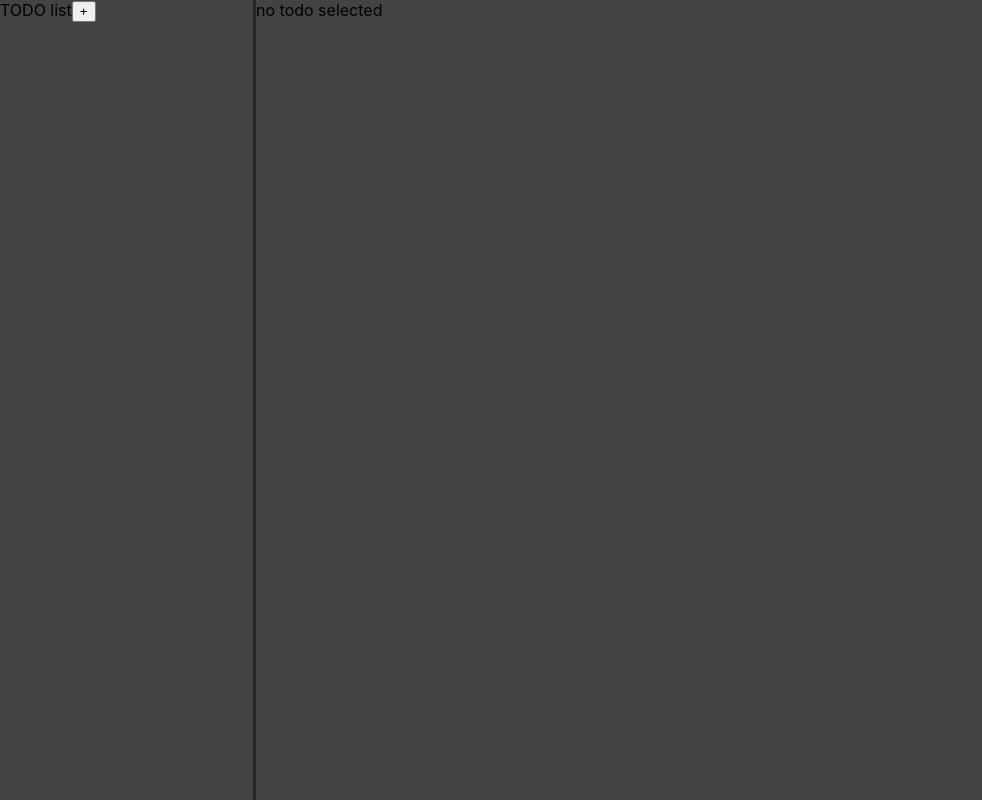
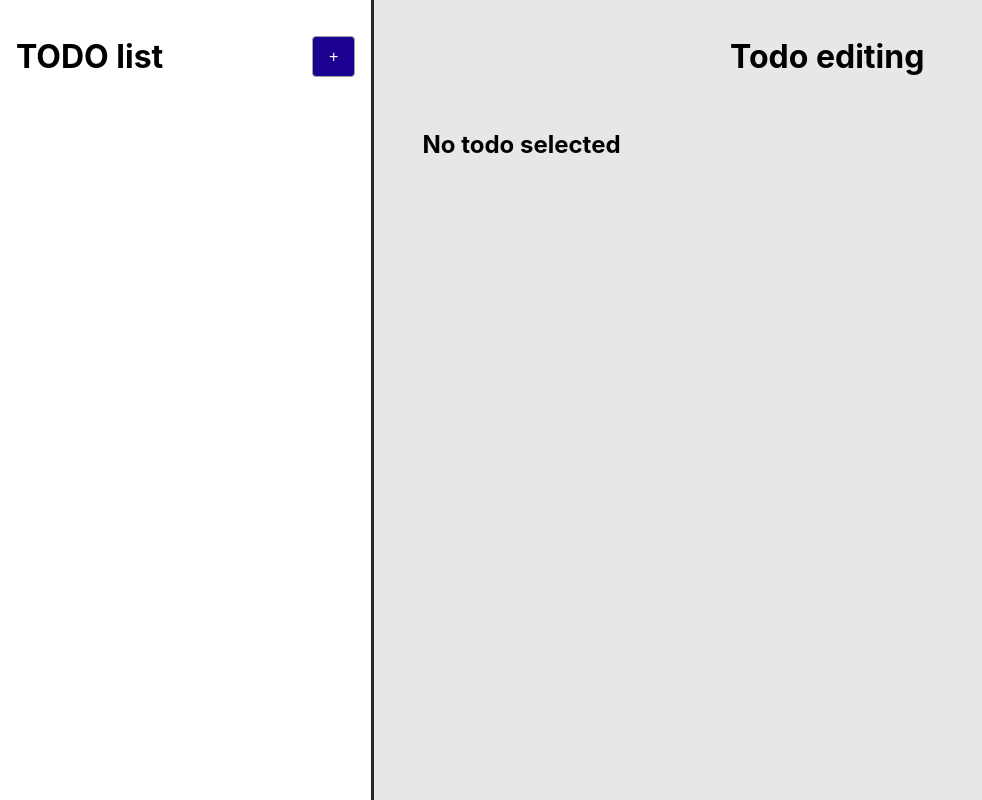
Before and after one commit to Doomsdhg/todo, a React (Create React App) app: page / in a window 1280 px wide. Shown: the whole page, without its empty margins (0-982 px from the left). Built offline with nearby package versions, Linux system fonts and the light colour scheme.

Commit message:
TODO-4: styles implementation and positioning fixes (#4)
* TODO-4: styles implementation and positioning fixes

```diff
--- a/src/App.scss
+++ b/src/App.scss
@@ -1,4 +1,64 @@
 .App {
     height: 100vh;
-    background-color: rgb(67, 67, 67);
+    background-color: rgb(231, 231, 231);
+
+    button {
+        padding: 0.5rem 1rem;
+        border: none;
+        color: white;
+        text-align: center;
+        text-decoration: none;
+        display: inline-block;
+        font-size: 16px;
+        border-radius: 0.25rem;
+        border: 1px solid rgb(163, 163, 163);
+    }
+
+    input {
+        display: block;
+        height: 2rem;
+        padding: 0.375rem 0.75rem;
+        font-family: inherit;
+        font-size: 1rem;
+        font-weight: 400;
+        line-height: 1.5;
+        color: #212529;
+        background-color: #fff;
+        background-clip: padding-box;
+        border: 1px solid #bdbdbd;
+        border-radius: 0.25rem;
+        transition: border-color 0.15s ease-in-out, box-shadow 0.15s ease-in-out;
+    }
+    select {
+        display: block;
+        height: 3rem;
+        padding: 0.375rem 0.75rem;
+        font-family: inherit;
+        font-size: 1rem;
+        font-weight: 400;
+        line-height: 2rem;
+        color: #212529;
+        background-color: #fff;
+        background-clip: padding-box;
+        border: 1px solid #bdbdbd;
+        border-radius: 0.25rem;
+        transition: border-color 0.15s ease-in-out, box-shadow 0.15s ease-in-out;
+    }
+
+    ::-webkit-scrollbar {
+        width: 1rem;
+    }
+
+    ::-webkit-scrollbar-track {
+        background: #c0c0c0;
+    }
+
+    ::-webkit-scrollbar-thumb {
+        border-radius: 5px;
+        background: #888;
+    }
+
+    ::-webkit-scrollbar-thumb:hover {
+        background: #555;
+    }
 }
--- a/src/components/TodoItemCard/TodoItemCard.scss
+++ b/src/components/TodoItemCard/TodoItemCard.scss
@@ -1,6 +1,19 @@
 .todo-item-card-wrapper {
-    display: inline-block;
+    padding: 1rem;
+    display: flex;
+    justify-content: space-between;
     border-top: 1px solid black;
     border-bottom: 1px solid black;
     margin-top: -1px;
+
+    .todo-item-card-wrapper__name{
+        text-overflow: ellipsis;
+        white-space: nowrap;
+        overflow: hidden;
+        width: calc(100% - 3rem);
+    }
+    .todo-item-card-wrapper__delete-button{
+        background-color: rgb(194, 0, 0);
+        width: 3rem;
+    }
 }
--- a/src/components/TodoItemCard/TodoItemCard.tsx
+++ b/src/components/TodoItemCard/TodoItemCard.tsx
@@ -22,8 +22,11 @@ export const TodoItemCard: FC<TodoItemCardProps> = (props: TodoItemCardProps) =>
 
   return (
   <div className="todo-item-card-wrapper" onClick={() => selectThisTodo()}>
-    <span>{props.name}</span>
-    <button onClick={() => props.deleteCallback(props.index)}>X</button>
+    <div className="todo-item-card-wrapper__name">{props.name}</div>
+    <button className="todo-item-card-wrapper__delete-button"
+    onClick={() => props.deleteCallback(props.index)}>
+      X
+    </button>
   </div>
   )
 };
--- a/src/components/TodoList/TodoList.scss
+++ b/src/components/TodoList/TodoList.scss
@@ -3,19 +3,45 @@
     display: inline-flex;
     flex-direction: column;
     flex: 4 1 1;
-    width: 20%;
+    width: 30%;
     height: 100vh;
     border-right: 3px solid rgb(40, 40, 40);
-    overflow-y: scroll;
+    overflow-y: auto;
+    overflow-x: hidden;
     scrollbar-color: #6969dd #e0e0e0;
     scrollbar-width: thin;
+    background-color: white;
 
-    .todo-list-container__adding-panel{
-        display: inline-block;
-        width: 100%;
+    .todo-list-header{
+        padding: 1rem;
+        display: flex;
+        justify-content: space-between;
+        .todos-header__toggle-adding-panel-button{
+            background-color: rgb(27, 0, 146);
+            height: 50%;
+            margin: auto 0;
+        }
     }
 
-    .todo-list-container__validation-error{
+    .adding-panel{
+        width: 100%;
+        padding: 1rem;
+        margin-bottom: 2rem;
+
+        .adding-panel__form {
+            display: flex;
+            input {
+                width: calc(100% - 1.6rem - 2rem - 4rem)
+            }
+        }
+        .adding-panel__adding-button {
+            background-color: rgb(21, 113, 21);
+            border-radius: 0.25rem;
+            width: 4rem;
+        }
+    }
+
+    .validation-error{
         color: red;
     }
 }
--- a/src/components/TodoList/TodoList.tsx
+++ b/src/components/TodoList/TodoList.tsx
@@ -47,19 +47,22 @@ const TodoList: FC = function(){
 
   const renderAddingPanel = () => {
     return displayAddingPanel ?
-    <div className="todo-list-container__adding-panel">
-      <form>
+    <div className="adding-panel">
+      <form className="adding-panel__form">
         <input type="text" onChange={(e: ChangeEvent<HTMLInputElement>) => todoInputHandler(e)}>
         </input>
+        <button className="adding-panel__adding-button"
+        onClick={() => handleAddingTodo()}>
+          add
+        </button>
       </form>
-      <button onClick={() => handleAddingTodo()}>add</button>
     </div> :
     null;
   }
 
   const renderValidationError = () => {
     return displayAddingPanel && displayValidationError ?
-    <span className='todo-list-container__validation-error'>
+    <span className='validation-error'>
       {Constants.ERRORS.VALIDATION.FORBIDDEN_EMPTY_NAME}
     </span> :
     null;
@@ -67,9 +70,9 @@ const TodoList: FC = function(){
 
   return (
     <div className="todo-list-container">
-      <div className="todo-list-container__todos-header">
-        <span>TODO list</span>
-        <button onClick={() => toggleAddingPanel()}>+</button>
+      <div className="todo-list-header">
+        <h1>TODO list</h1>
+        <button className="todos-header__toggle-adding-panel-button" onClick={() => toggleAddingPanel()}>+</button>
       </div>
       {renderAddingPanel()}
       {renderValidationError()}
--- a/src/components/TodoManagingPanel/TodoManagingPanel.scss
+++ b/src/components/TodoManagingPanel/TodoManagingPanel.scss
@@ -1,11 +1,44 @@
 .todo-managing-panel-container {
     display: inline-block;
-    width: 80%;
+    padding: 1rem;
+    width: 70%;
     flex: 4 1 4;
 
+    .managing-panel-title {
+        display: flex;
+        width: 100%;
+        justify-content: center;
+    }
     .editing-container {
+        .editing-name-form {
+            margin-top: 1rem;
+            .editing-name-form__title {
+
+            }
+            .editing-name-form__input {
+                margin-top: 1rem;
+                width: calc(100% - 2rem);
+            }
+        }
+        .editing-status-form {
+            margin-top: 1rem;
+            .editing-status-form__title {
+                margin-top: 1rem;
+            }
+            .editing-status-form__select {
+                margin-top: 1rem;
+            }
+        }
         .editing-container__validation-error {
             color: red;
+            margin-top: 1rem;
+        }
+        .editing-container__save-changes-button{
+            background-color: rgb(21, 113, 21);
+            margin-top: 1rem;
         }
     }
+    .no-todo-selected {
+        margin: 2rem;
+    }
 }
--- a/src/components/TodoManagingPanel/TodoManagingPanel.tsx
+++ b/src/components/TodoManagingPanel/TodoManagingPanel.tsx
@@ -1,4 +1,4 @@
-import { FC, useContext, useState } from 'react';
+import { FC, useContext, useEffect, useState } from 'react';
 import { Constants } from '../../constants/constants';
 import { SelectedTodoContext } from '../../context/SelectedTodoContext';
 import { TodosArrayContext } from '../../context/TodosArrayContext';
@@ -9,19 +9,24 @@ interface TodoManagingPanelProps {}
 
 const TodoManagingPanel: FC<TodoManagingPanelProps> = () => {
   const {selectedTodo, selectedTodoIndex} = useContext(SelectedTodoContext);
-  const [todoName, setTodoName] = useState<string>(selectedTodo.name);
-  const [todoStatus, setTodoStatus] = useState<todoStatus>(selectedTodo.status || Constants.TODOS_STATUS.AWAITS);
+  const {todosArray, setTodosArray} = useContext(TodosArrayContext);
+  const [todoNameInput, setTodoName] = useState<string>(selectedTodo.name);
+  const [todoStatusInput, setTodoStatus] = useState<todoStatus>(selectedTodo.status || Constants.TODOS_STATUS.AWAITS);
   const [displayValidationError, setDisplayValidationError] = useState<boolean>(Constants.GENERAL.FALSE);
-  const {todosArray, setTodosArray} = useContext(TodosArrayContext);
   const noTodoSelected: boolean = selectedTodo.status === Constants.TODOS_STATUS.NOT_INITIALIZED;
 
+  const refreshInputValues = useEffect(() => {
+    setTodoName(selectedTodo.name);
+    setTodoStatus(selectedTodo.status);
+  }, [selectedTodo])
+
   const saveChanges = () => {
-    if (todoName === Constants.GENERAL.EMPTY_STRING){
+    if (selectedTodo.status === Constants.TODOS_STATUS.NOT_INITIALIZED){
       setDisplayValidationError(Constants.GENERAL.TRUE)
     } else {
       setDisplayValidationError(Constants.GENERAL.FALSE)
       const newArray: Todo[] = [...todosArray];
-      newArray[selectedTodoIndex] = new Todo(todoName, todoStatus);
+      newArray[selectedTodoIndex] = new Todo(todoNameInput, todoStatusInput);
       setTodosArray([...newArray]);
     }
   }
@@ -35,31 +40,41 @@ const TodoManagingPanel: FC<TodoManagingPanelProps> = () => {
   }
 
   return (
-    noTodoSelected ?
-    <span>no todo selected</span> :
     <div className="todo-managing-panel-container">
-    <span>{noTodoSelected}</span>
+      <div className="managing-panel-title">
+        <h1>Todo editing</h1>
+      </div>
+    {noTodoSelected ?
+      <div className="no-todo-selected">
+        <h2>No todo selected</h2>
+      </div> :
         <div className="editing-container">
-        <form>
-          <input type="text" defaultValue={selectedTodo.name} onChange={(e) => setTodoName(e.target.value)}>
+          <form className="editing-name-form">
+            <span className="editing-name-form__title">Todo name</span>
+            <input className="editing-name-form__input"
+            type="text"
+            defaultValue={todoNameInput}
+            onChange={(e) => setTodoName(e.target.value)}>
             </input>
           </form>
           {renderValidationError()}
-        <form>
-          <select onChange={(e) => {setTodoStatus(e.target.value as todoStatus)}}>
-            <option selected={selectedTodo.status === Constants.TODOS_STATUS.AWAITS}>
+          <form className="editing-status-form">
+            <span className="editing-status-form__title">Select todo status</span>
+            <select className="editing-status-form__select"
+            onChange={(e) => {setTodoStatus(e.target.value as todoStatus)}}>
+              <option selected={todoStatusInput === Constants.TODOS_STATUS.AWAITS}>
                 {Constants.TODOS_STATUS.AWAITS}
               </option>
-            <option selected={selectedTodo.status === Constants.TODOS_STATUS.IN_PROCESS}>
+              <option selected={todoStatusInput === Constants.TODOS_STATUS.IN_PROCESS}>
                 {Constants.TODOS_STATUS.IN_PROCESS}
               </option>
-            <option selected={selectedTodo.status === Constants.TODOS_STATUS.DONE}>
+              <option selected={todoStatusInput === Constants.TODOS_STATUS.DONE}>
                 {Constants.TODOS_STATUS.DONE}
               </option>
             </select>
           </form>
-        <button onClick={() => saveChanges()}>save</button>
-      </div>
+          <button className="editing-container__save-changes-button" onClick={() => saveChanges()}>save changes</button>
+        </div>}
     </div>
   )
 };
--- a/src/index.css
+++ b/src/index.css
@@ -12,20 +12,3 @@ code {
   font-family: source-code-pro, Menlo, Monaco, Consolas, 'Courier New',
     monospace;
 }
-
-::-webkit-scrollbar {
-  width: 10px;
-}
-
-::-webkit-scrollbar-track {
-  background: #c0c0c0;
-}
-
-::-webkit-scrollbar-thumb {
-  border-radius: 5px;
-  background: #888;
-}
-
-::-webkit-scrollbar-thumb:hover {
-  background: #555;
-}
```
Lines whose indentation alone changed are shown as unchanged.
